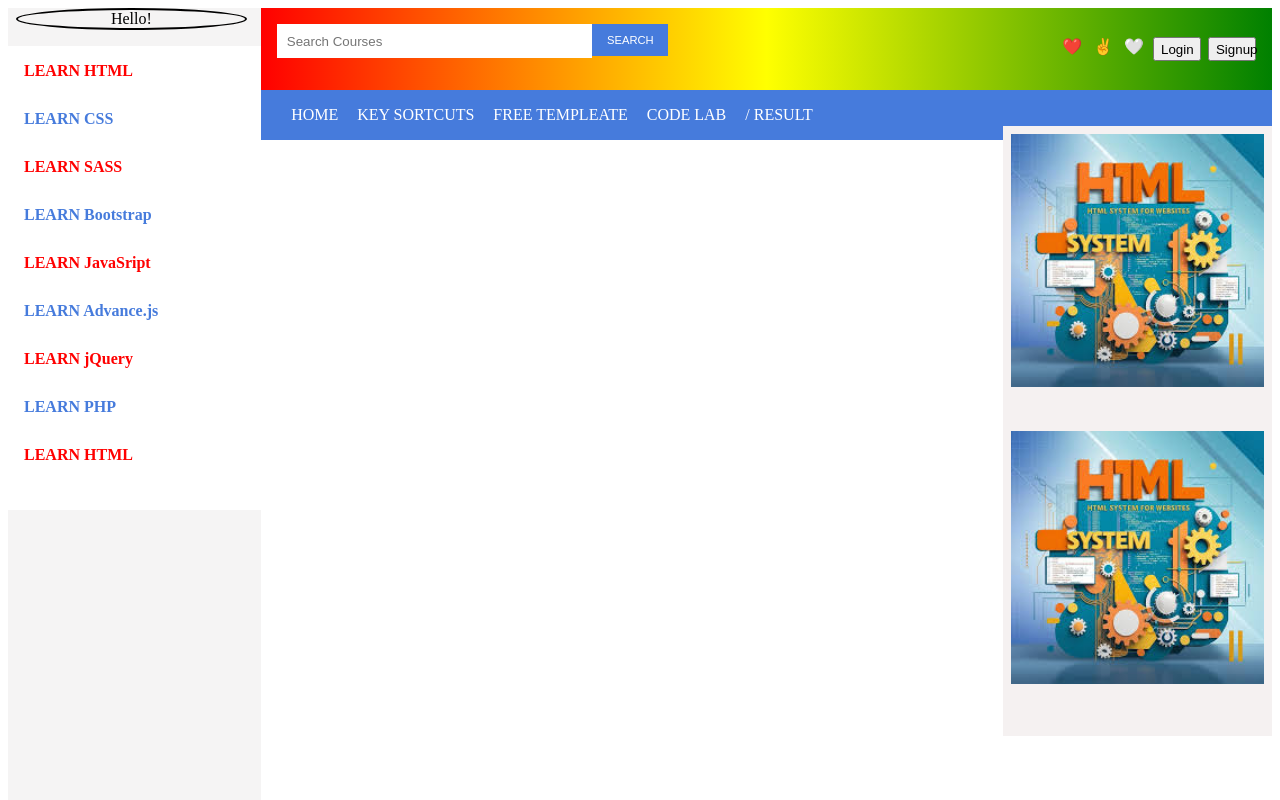
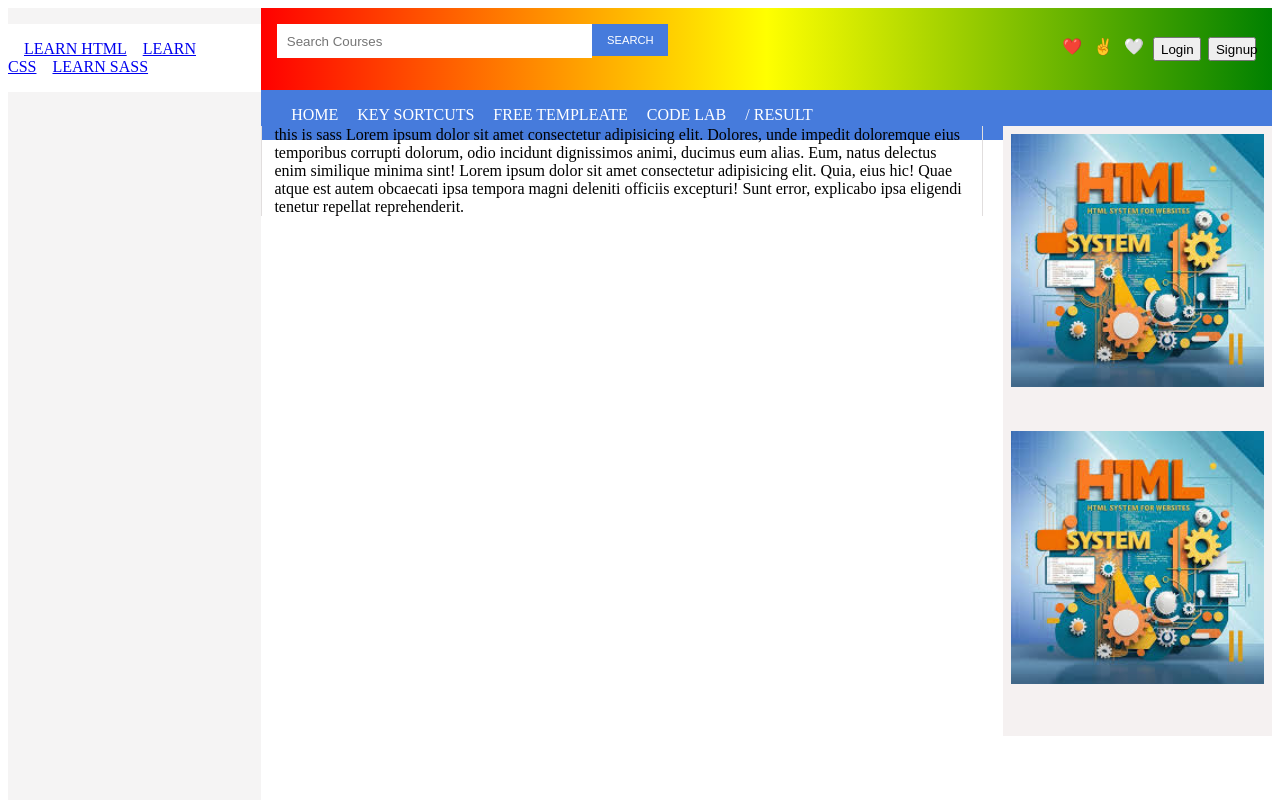
Before and after one commit to sahiba2503/my-react-app, a React (Vite) app in the folder my-vite-app/: page /learnSass in a window 1280 px wide. Shown: the top 800 px of the page. Built offline with nearby package versions, Linux system fonts and the light colour scheme.

Commit message:
add side baar with router

```diff
--- a/my-vite-app/src/App.css
+++ b/my-vite-app/src/App.css
@@ -83,7 +83,7 @@ border-radius: 50%;
     background-color: white;
     padding: 1rem 0;
 }
-.Leftsidebar li{
+.Leftsidebar a{
     margin-bottom: 30px;
     margin-left: 1rem;
 
--- /dev/null
+++ b/my-vite-app/src/Learncss.jsx
@@ -0,0 +1,12 @@
+import React from 'react'
+
+function Learncss() {
+  return (
+   <div className="home">
+      this is css Lorem ipsum dolor sit amet consectetur adipisicing elit. Velit veniam aspernatur adipisci dolor quis ipsam officiis provident incidunt nihil unde voluptates consectetur reprehenderit ea hic suscipit, explicabo itaque nulla fugit!
+      Lorem ipsum dolor sit, amet consectetur adipisicing elit. Pariatur voluptatem, quaerat tenetur voluptates cupiditate voluptatum nostrum. Vel, esse! Quo ratione sint nihil facilis reiciendis est saepe ipsa magni excepturi. Quae!
+    </div>
+  )
+}
+
+export default Learncss
--- /dev/null
+++ b/my-vite-app/src/Learnhtml.jsx
@@ -0,0 +1,13 @@
+import React from 'react'
+
+function Learnhtml() {
+  return (
+    <div className="home">
+      this is html Lorem ipsum dolor sit, amet consectetur adipisicing elit. Nisi eaque officiis earum quibusdam saepe fugit sed minus molestias dolorem quis velit voluptate itaque, illo iste dignissimos molestiae, animi pariatur. Expedita.
+      Lorem ipsum dolor sit amet consectetur, adipisicing elit. Ipsam saepe commodi ducimus impedit amet quo hic ratione quos mollitia enim consequuntur nemo debitis, asperiores maxime. Eum rem magnam dolorem enim!
+
+    </div>
+  )
+}
+
+export default Learnhtml
--- /dev/null
+++ b/my-vite-app/src/Learnsass.jsx
@@ -0,0 +1,13 @@
+import React from 'react'
+
+function Learnsass() {
+  return (
+     <div className="home">
+      this is sass
+      Lorem ipsum dolor sit amet consectetur adipisicing elit. Dolores, unde impedit doloremque eius temporibus corrupti dolorum, odio incidunt dignissimos animi, ducimus eum alias. Eum, natus delectus enim similique minima sint!
+      Lorem ipsum dolor sit amet consectetur adipisicing elit. Quia, eius hic! Quae atque est autem obcaecati ipsa tempora magni deleniti officiis excepturi! Sunt error, explicabo ipsa eligendi tenetur repellat reprehenderit.
+    </div>
+  )
+}
+
+export default Learnsass
--- a/my-vite-app/src/LeftSidebar.jsx
+++ b/my-vite-app/src/LeftSidebar.jsx
@@ -1,30 +1,32 @@
 
 import "./App.css"
-// import logo from './assets/poster5.svg';
-import HTML from "./assets/HTML.jpg"
+import Learncss from "./Learncss";
+import Learnhtml from "./Learnhtml";
+import Learnsass from "./Learnsass";
+import Home from "./Home"
+import {BrowserRouter, Routes, Route} from "react-router-dom";
 function LeftSidebar(){
 
+    return(
+        <BrowserRouter>
+         <div className='Leftsidebar'>
+        <ul>
 
-    return(
-        <>
-        <div class="Leftsidebar">
+      <a href="/learnHtml">LEARN HTML</a>
+       <a href="/learnCss">LEARN CSS</a>
+        <a href="/learnSass">LEARN SASS</a>
+        </ul>
+     </div>
 
-        <div id='yahuLogo' style={{textAlign:"center",border:"2px solid black",borderRadius:"50%"}}>
-          Hello!
-        </div>
-        <ul>
-            <li className="TopicColorR" >LEARN HTML</li>
-            <li className="TopicColorB" >LEARN CSS</li>
-            <li className="TopicColorR" >LEARN SASS</li>
-            <li className="TopicColorB" >LEARN Bootstrap</li>
-            <li className="TopicColorR" >LEARN JavaSript</li>
-            <li className="TopicColorB" >LEARN Advance.js</li>
-            <li className="TopicColorR" >LEARN jQuery</li>
-            <li className="TopicColorB" >LEARN PHP</li>
-            <li className="TopicColorR" >LEARN HTML</li>
-        </ul>
-        </div>
-        </>
+      <Routes>
+         <Route path="/" element={<Home />} />
+        <Route path="/learnHtml" element={<Learnhtml />} />
+        <Route path="/learnCss" element={<Learncss />} />
+        <Route path="/learnSass" element={<Learnsass />} />
+        </Routes>
+             </BrowserRouter>
+
+
     )
 }
 export default LeftSidebar;
```
